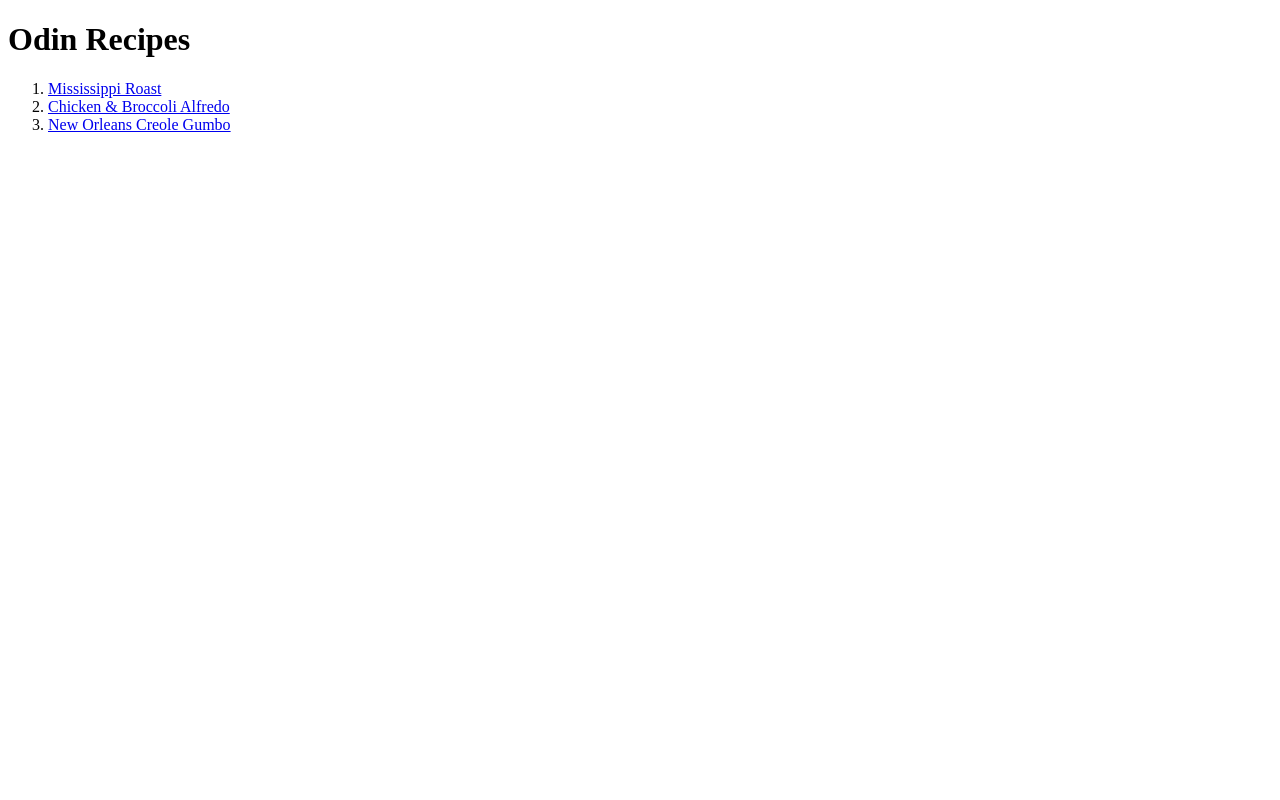
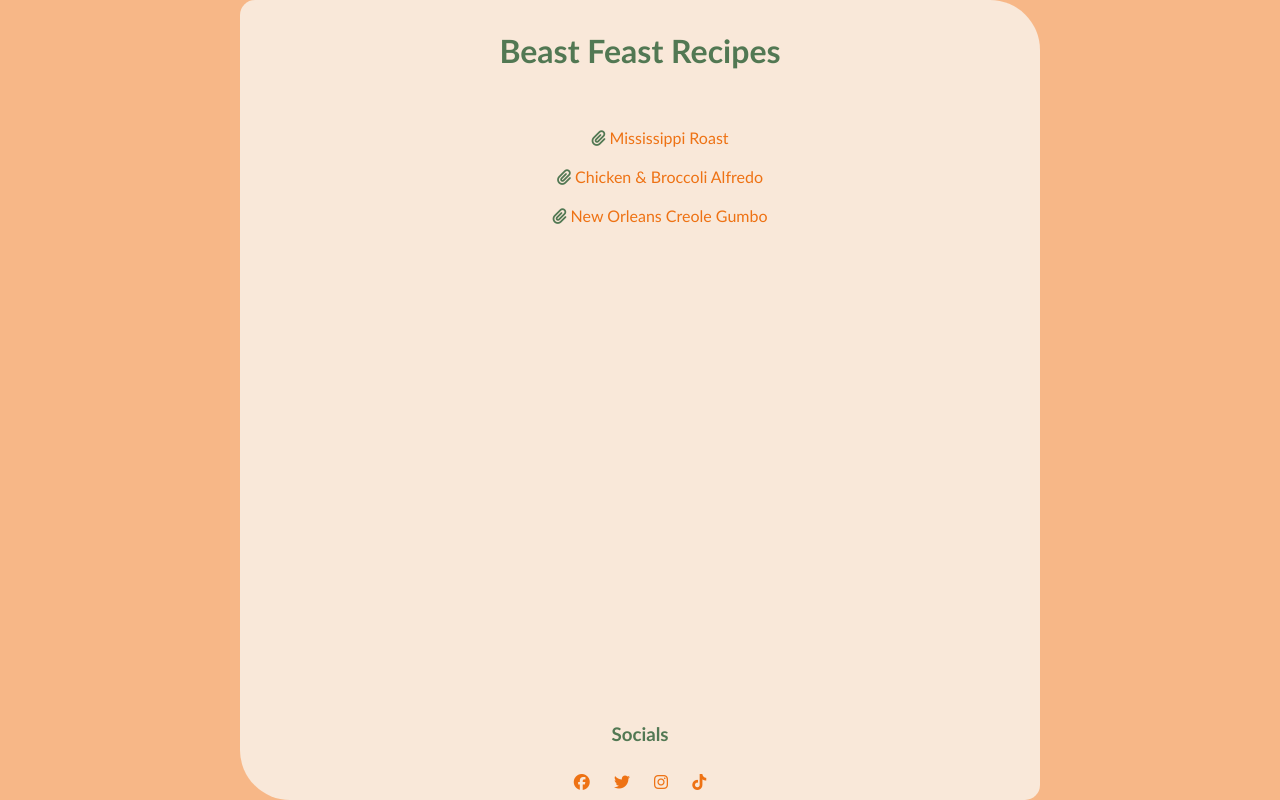
Before and after one commit to Lici0nT3ch/basic-recipes, a plain HTML site: page index.html in a window 1280 px wide. Drawn offline with Linux system fonts and the light colour scheme.

Commit message:
update styles for homepage and recipes

```diff
--- a/index.html
+++ b/index.html
@@ -3,14 +3,39 @@
 <head>
     <meta charset="UTF-8">
     <meta name="viewport" content="width=device-width, initial-scale=1.0">
+    <link rel="stylesheet" href="styles/styles.css" />
+    <script src="https://kit.fontawesome.com/b6b40f41a3.js" crossorigin="anonymous"></script>
     <title>Recipes</title>
 </head>
 <body>
-    <h1>Odin Recipes</h1>
-    <ol>
-        <li><a href="./recipes/mississippi-roast.html">Mississippi Roast</a></li>
-        <li><a href="./recipes/chicken-broc-alfredo.html">Chicken & Broccoli Alfredo</a></li>
-        <li><a href="./recipes/new-orleans-creole-gumbo.html">New Orleans Creole Gumbo</a></li>
-    </ol>
+    <div class="main-content">
+        <div class="box-container">
+            <div class="box header">
+                <h1 class="title">Beast Feast Recipes</h1>
+            </div>
+            <div class="box content">
+                <ul class="blog-list">
+                    <li class="items"><i class="fa-solid fa-paperclip"></i><a class="recipe" href="./recipes/mississippi-roast/mississippi-roast.html"> Mississippi Roast</a></li>
+                    <li class="items"><i class="fa-solid fa-paperclip"></i><a class="recipe" href="./recipes/chicken-broc-alfredo/chicken-broc-alfredo.html"> Chicken & Broccoli Alfredo</a></li>
+                    <li class="items"><i class="fa-solid fa-paperclip"></i><a class="recipe" href="./recipes/new-orleans-creole-gumbo/new-orleans-creole-gumbo.html"> New Orleans Creole Gumbo</a></li>
+                </ul>
+            </div>
+            <div class="box footer">
+                <h3>Socials</h3>
+                <a class="socials" href="https://facebook.com">
+                    <i class="fa-brands fa-facebook"></i>
+                </a>
+                <a class="socials" href="https://twitter.com">
+                    <i class="fa-brands fa-twitter"></i>
+                </a>
+                <a class="socials" href="https://instagram.com">
+                    <i class="fa-brands fa-instagram"></i>
+                </a>
+                <a class="socials" href="https://tiktok.com">
+                    <i class="fa-brands fa-tiktok"></i>
+                </a>
+            </div>
+        </div>
+    </div>
 </body>
 </html>
--- /dev/null
+++ b/recipes/recipe-styles/styles.css
@@ -0,0 +1,41 @@
+html,
+body {
+    font-family:'Trebuchet MS', 'Lucida Sans Unicode', 'Lucida Grande', 'Lucida Sans', Arial, sans-serif;
+    background-color: #F7B787;
+    height: 100%;
+    margin: 0;
+    display: flex;
+    justify-content: center;
+}
+
+.main-content {
+    background-color:#F9E8D9;
+    color:#527853;
+    display: flex;
+    flex-flow: column;
+    height: 100%;
+    width: 800px;
+    text-align: center;
+    border-radius: 15px 50px;
+}
+
+.main-content .box.header {
+    flex: 0 1 auto;
+}
+
+.main-content .box.content {
+    flex: 1 1 auto;
+}
+
+.main-content .box.footer {
+    flex: 0 1 40px;
+}
+
+.box-container {
+    display: contents;
+}
+
+.title {
+    text-align: center;
+    padding: 10px;
+}
--- /dev/null
+++ b/styles/styles.css
@@ -0,0 +1,78 @@
+html,
+body {
+    font-family:'Trebuchet MS', 'Lucida Sans Unicode', 'Lucida Grande', 'Lucida Sans', Arial, sans-serif;
+    background-color: #F7B787;
+    height: 100%;
+    margin: 0;
+    display: flex;
+    justify-content: center;
+}
+
+.main-content {
+    background-color:#F9E8D9;
+    color:#527853;
+    display: flex;
+    flex-flow: column;
+    height: 100%;
+    width: 800px;
+    text-align: center;
+    border-radius: 15px 50px;
+}
+
+.main-content .box.header {
+    flex: 0 1 auto;
+}
+
+.main-content .box.content {
+    flex: 1 1 auto;
+}
+
+.main-content .box.footer {
+    flex: 0 1 40px;
+}
+
+.box-container {
+    display: contents;
+}
+
+.title {
+    text-align: center;
+    padding: 10px;
+}
+
+.blog-list {
+    text-align: center;
+    list-style-type: none;
+}
+
+.items {
+    padding: 10px 25px;
+}
+
+a:link {
+    color: #EE7214;
+    text-decoration: none;
+}
+
+a.recipe:visited {
+    color: #F7B787;
+    text-decoration: none;
+}
+
+a.socials:visited {
+    color: #EE7214;
+    text-decoration: none;
+}
+
+a.socials:hover {
+    color: #527853;
+}
+
+a.recipe:hover {
+    color: #527853;
+    text-decoration:underline;
+}
+
+.fa-brands{
+    padding: 10px;
+}
```
Also changed, not shown: recipes/chicken-broc-alfredo.html (deleted, +0 -36 lines), recipes/chicken-broc-alfredo/chicken-broc-alfredo.html (added, +51 -0 lines), recipes/mississippi-roast.html (deleted, +0 -30 lines), recipes/mississippi-roast/mississippi-roast.html (added, +46 -0 lines), recipes/new-orleans-creole-gumbo.html (deleted, +0 -56 lines), recipes/new-orleans-creole-gumbo/new-orleans-creole-gumbo.html (added, +72 -0 lines).
